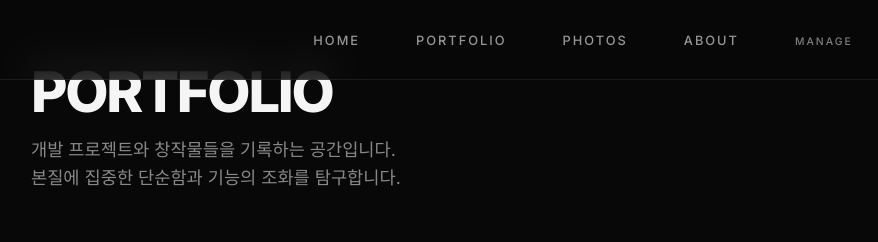
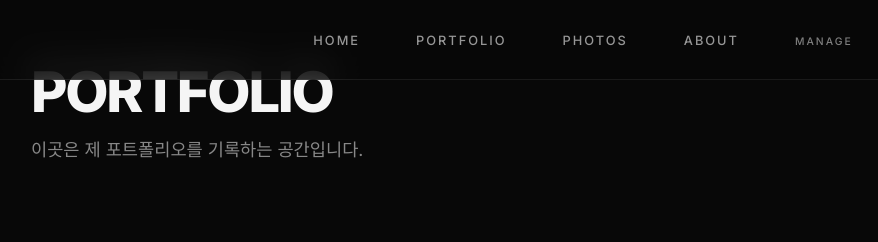
Before and after one commit to boda9864-commits/blog-sunhyeokjun, a Next.js app: page /portfolio in a window 1280 px wide. Shown: the top 242 px of the page, without its empty margins (57-935 px from the left). Built offline with nearby package versions, Linux system fonts and the light colour scheme; no server answers; the database is empty.

Commit message:
fix: Update About and Portfolio content for personal polish

```diff
--- a/src/app/about/page.tsx
+++ b/src/app/about/page.tsx
@@ -29,10 +29,9 @@ export default function AboutPage() {
           marginTop: '4rem'
         }}>
           <h2 style={{ fontSize: '0.8rem', letterSpacing: '2px', fontWeight: 700, marginBottom: '2rem', color: 'var(--foreground-muted)' }}>
-            CONNECT
+            CONNECT : boda9864@wku.ac.kr
           </h2>
           <p style={{ opacity: 0.6, fontSize: '1rem' }}>
-            새로운 기회와 영감에 대해 이야기하는 것을 좋아합니다.<br/>
             방문해 주셔서 감사합니다.
           </p>
         </div>
--- a/src/app/portfolio/page.tsx
+++ b/src/app/portfolio/page.tsx
@@ -27,8 +27,7 @@ export default function PortfolioPage() {
       <header className={styles.header}>
         <h1 className={styles.title}>PORTFOLIO</h1>
         <p className={styles.subtitle}>
-          개발 프로젝트와 창작물들을 기록하는 공간입니다.<br />
-          본질에 집중한 단순함과 기능의 조화를 탐구합니다.
+          이곳은 제 포트폴리오를 기록하는 공간입니다.
         </p>
       </header>
 
```
